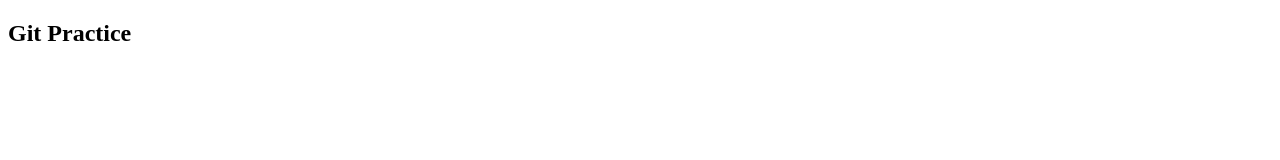
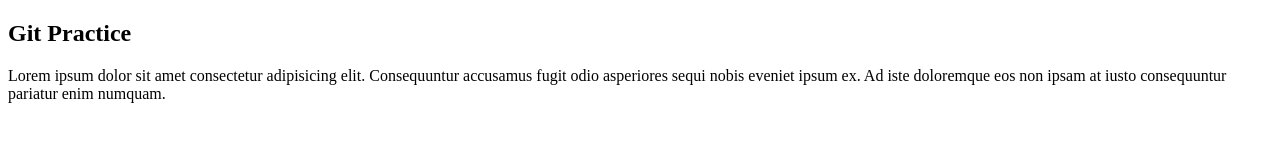
Before and after one commit to AmitRout16-01/Project1, a plain HTML site: page index.html in a window 1280 px wide. Drawn offline with Linux system fonts and the light colour scheme.

Commit message:
second commit

```diff
--- a/index.html
+++ b/index.html
@@ -7,5 +7,6 @@
 </head>
 <body>
     <h2>Git Practice</h2>
+    <p>Lorem ipsum dolor sit amet consectetur adipisicing elit. Consequuntur accusamus fugit odio asperiores sequi nobis eveniet ipsum ex. Ad iste doloremque eos non ipsam at iusto consequuntur pariatur enim numquam.</p>
 </body>
 </html>
```
